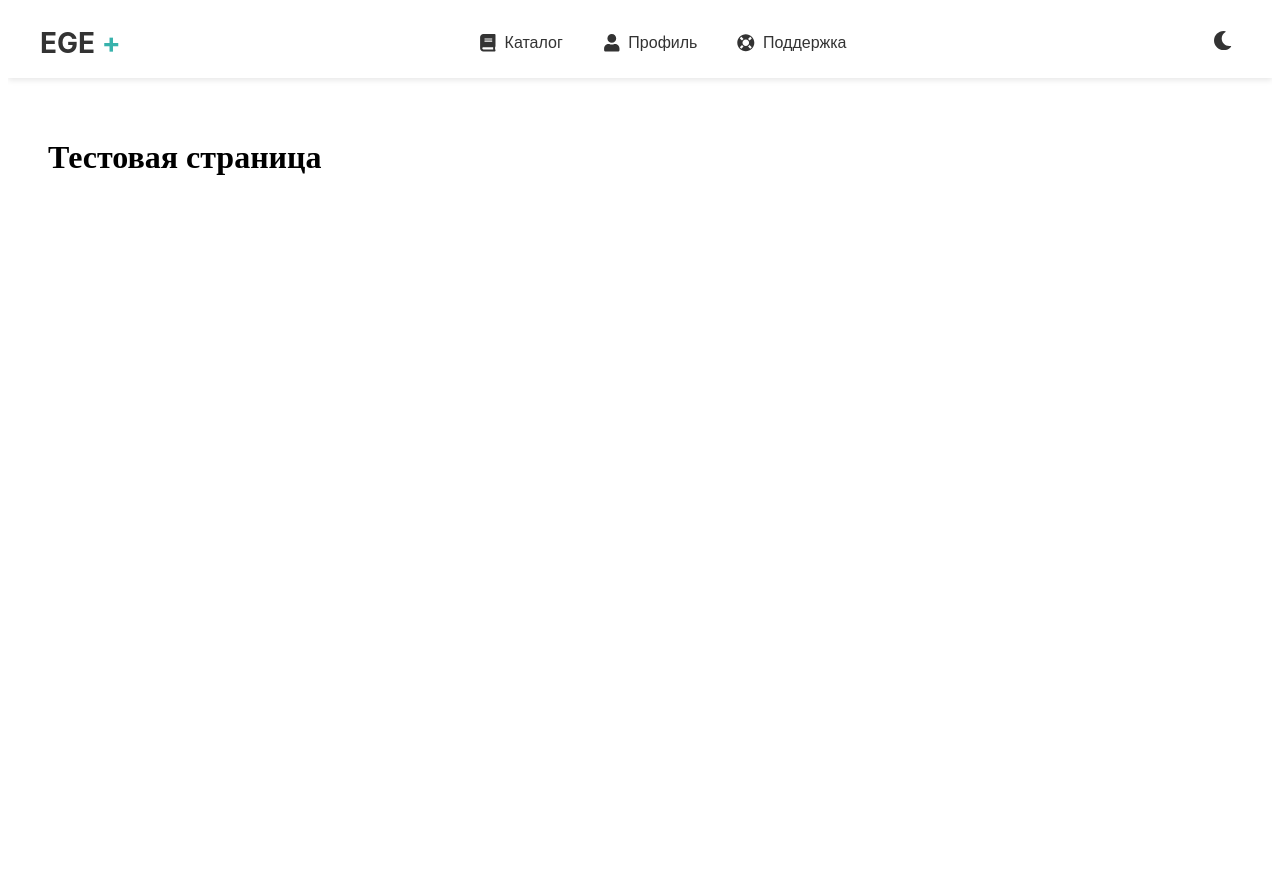
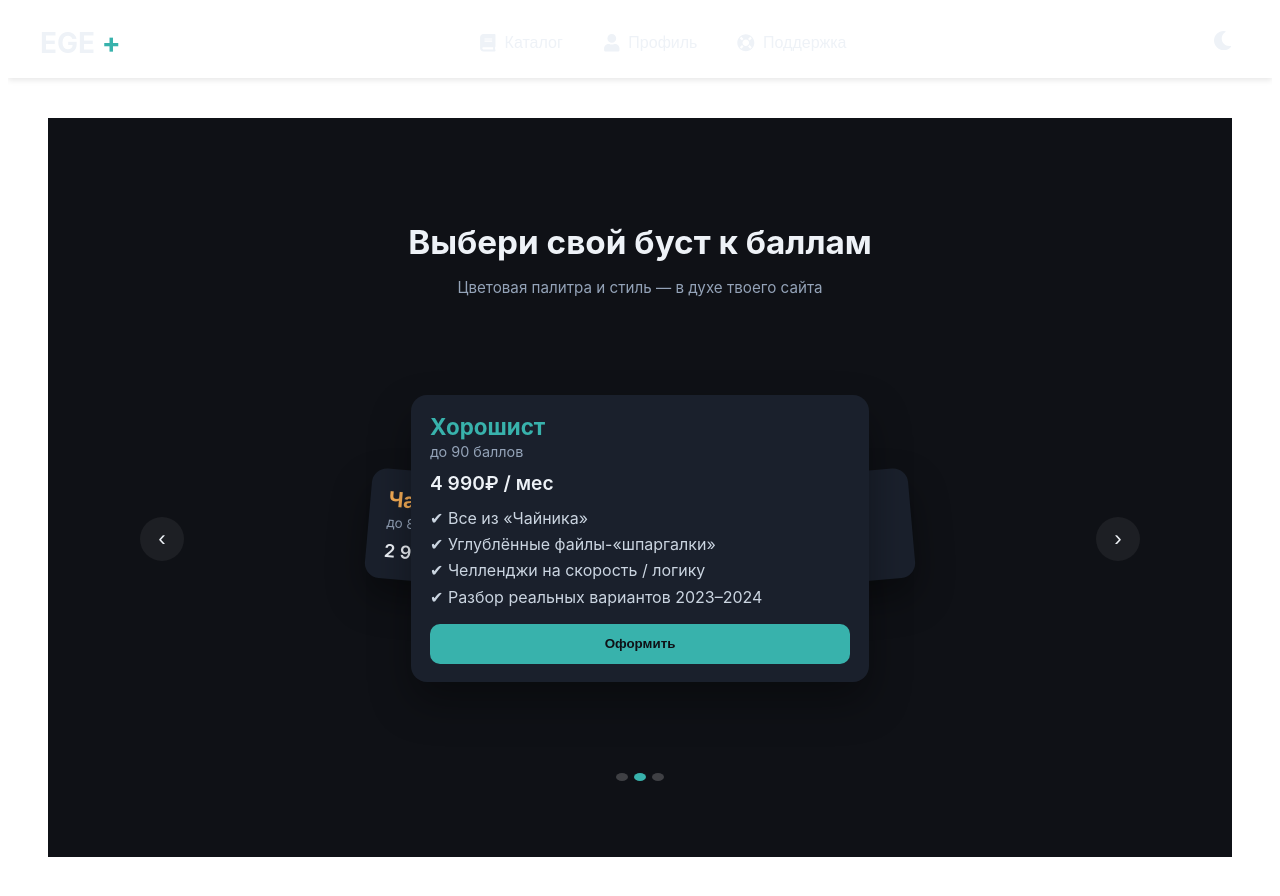
Before and after one commit to RubachokBoss/MathEge, a React (Create React App) app: page / in a window 1280 px wide. Shown: the top 896 px of the page. Before the commit the page ends 800 px from the top, so only its background shows below. Built offline with nearby package versions, Linux system fonts and the light colour scheme.

Commit message:
price add

```diff
--- a/src/App.jsx
+++ b/src/App.jsx
@@ -1,12 +1,13 @@
 import React from 'react';
 import Header from './Header';
+import PricingSection from './blocks/pricelist';
 
 function App() {
   return (
     <div>
       <Header />
       <main style={{ padding: '40px' }}>
-        <h1>Тестовая страница</h1>
+        <PricingSection />
       </main>
     </div>
   );
--- /dev/null
+++ b/src/blocks/pricelist.css
@@ -0,0 +1,148 @@
+:root{
+  --bg-dark: #0f1116;
+  --fg: #eef2f7;
+  --card: #1a202c;
+  --muted: #94a3b8;
+  --accent: #38b2ac;
+}
+
+.pricing-section{
+  background: var(--bg-dark);
+  color: var(--fg);
+  font-family: 'Inter', sans-serif;
+  padding: clamp(3rem, 6vw, 5rem) 1rem;
+}
+
+.pricing-header{
+  text-align: center;
+  margin-bottom: 2rem;
+}
+.pricing-header h2{
+  font-size: clamp(1.8rem, 2.6vw, 2.4rem);
+  margin-bottom: .4rem;
+}
+.pricing-header p{
+  color: var(--muted);
+  font-size: .95rem;
+}
+
+.stack-wrapper{
+  position: relative;
+  max-width: 980px;
+  margin: 0 auto;
+}
+
+.stack{
+  position: relative;
+  height: 420px;
+  display: flex;
+  justify-content: center;
+  align-items: center;
+  perspective: 1200px;
+}
+
+.card{
+  position: absolute;
+  width: min(90%, 420px);
+  background: var(--card);
+  border-radius: 16px;
+  box-shadow: 0 20px 40px rgba(0,0,0,.35);
+  padding: 1.1rem 1.2rem;
+  cursor: pointer;
+  user-select: none;
+  transform-origin: 50% 80%;
+}
+
+.card-head h3{
+  margin: 0;
+  font-size: 1.4rem;
+}
+.subtitle{
+  display: inline-block;
+  margin-top: .2rem;
+  color: var(--muted);
+  font-size: .9rem;
+}
+.price{
+  margin-top: .6rem;
+  font-size: 1.2rem;
+  font-weight: 600;
+}
+
+.card-body{
+  margin-top: .8rem;
+}
+.features{
+  list-style: none;
+  margin: 0 0 1rem 0;
+  padding: 0;
+  color: #cbd5e1;
+}
+.features li{
+  margin: .35rem 0;
+  line-height: 1.3;
+}
+.buy-btn{
+  width: 100%;
+  border: none;
+  color: #0f1116;
+  font-weight: 600;
+  padding: .8rem 1rem;
+  border-radius: 10px;
+  cursor: pointer;
+  transition: transform .12s;
+}
+.buy-btn:active{
+  transform: scale(.98);
+}
+
+/* Навигация */
+.nav-btn{
+  position: absolute;
+  top: 50%;
+  transform: translateY(-50%);
+  background: rgba(255,255,255,.06);
+  border: none;
+  color: var(--fg);
+  width: 44px;
+  height: 44px;
+  border-radius: 50%;
+  font-size: 1.4rem;
+  cursor: pointer;
+  transition: background .2s;
+  z-index: 99;
+}
+.nav-btn:hover{
+  background: rgba(255,255,255,.12);
+}
+.prev{ left: -10px; }
+.next{ right: -10px; }
+
+.dots{
+  margin-top: 1.5rem;
+  display: flex;
+  justify-content: center;
+  gap: .4rem;
+}
+.dot{
+  width: 8px; height: 8px;
+  background: rgba(255,255,255,.2);
+  border: none;
+  border-radius: 50%;
+  cursor: pointer;
+}
+.dot.active{
+  background: var(--accent);
+}
+
+/* Адаптив */
+@media (max-width: 680px){
+  .stack{
+    height: 500px;
+  }
+  .card{
+    width: 92%;
+  }
+  .prev{ left: 4px; }
+  .next{ right: 4px; }
+}
--- /dev/null
+++ b/src/blocks/pricelist.jsx
@@ -0,0 +1,143 @@
+import React, { useState, useMemo } from 'react';
+import { motion, AnimatePresence } from 'framer-motion';
+import './pricelist.css';
+
+const PLANS = [
+  {
+    id: 0,
+    title: 'Чайник',
+    subtitle: 'до 80 баллов',
+    price: '2 990₽ / мес',
+    accent: '#f6ad55',
+    features: [
+      'Короткие ролики 2–5 мин',
+      'База + разборы самых частых ошибок',
+      'Домашки с автопроверкой',
+      'Чат-бот-помощник'
+    ]
+  },
+  {
+    id: 1,
+    title: 'Хорошист',
+    subtitle: 'до 90 баллов',
+    price: '4 990₽ / мес',
+    accent: '#38b2ac',
+    features: [
+      'Все из «Чайника»',
+      'Углублённые файлы-«шпаргалки»',
+      'Челленджи на скорость / логику',
+      'Разбор реальных вариантов 2023–2024'
+    ]
+  },
+  {
+    id: 2,
+    title: 'Отличник',
+    subtitle: 'до 100 баллов',
+    price: '7 990₽ / мес',
+    accent: '#805ad5',
+    features: [
+      'Все из «Хорошиста»',
+      'Личные мит-ревью со срезом слабых мест',
+      'Тренажёры 18–19 заданий',
+      'Персональный план до ЕГЭ'
+    ]
+  }
+];
+
+export default function PricingSection() {
+  const [active, setActive] = useState(1);
+
+  const goPrev = () => setActive(a => (a - 1 + PLANS.length) % PLANS.length);
+  const goNext = () => setActive(a => (a + 1) % PLANS.length);
+
+  const calcCardState = (i) => {
+    const offset = i - active;
+    // замыкаем по кругу (чтобы 0 был «справа» от 2 и т.д.)
+    const length = PLANS.length;
+    let shortest = offset;
+    if (offset > length / 2) shortest = offset - length;
+    if (offset < -length / 2) shortest = offset + length;
+
+    const depth = Math.abs(shortest);
+    const scale = 1 - depth * 0.06;
+    const x = shortest * 60;
+    const rotate = shortest * -5;
+    const zIndex = length - depth;
+    const opacity = depth > 2 ? 0 : 1;
+
+    return { x, scale, rotate, zIndex, opacity, isActive: shortest === 0 };
+  };
+
+  const stack = useMemo(() => PLANS.map((p, i) => ({ ...p, ...calcCardState(i) })), [active]);
+
+  return (
+    <section className="pricing-section" id="pricing">
+      <div className="pricing-header">
+        <h2>Выбери свой буст к баллам</h2>
+        <p>Цветовая палитра и стиль — в духе твоего сайта</p>
+      </div>
+
+      <div className="stack-wrapper">
+        <button className="nav-btn prev" onClick={goPrev} aria-label="предыдущий тариф">‹</button>
+
+        <div className="stack">
+          {stack.map((plan) => (
+            <motion.article
+              key={plan.id}
+              className="card"
+              style={{ zIndex: plan.zIndex }}
+              animate={{
+                x: plan.x,
+                scale: plan.scale,
+                rotateZ: plan.rotate,
+                opacity: plan.opacity
+              }}
+              transition={{ type: 'spring', stiffness: 260, damping: 20 }}
+              onClick={() => setActive(plan.id)}
+            >
+              <header className="card-head">
+                <h3 style={{ color: plan.accent }}>{plan.title}</h3>
+                <span className="subtitle">{plan.subtitle}</span>
+                <div className="price">{plan.price}</div>
+              </header>
+
+              <AnimatePresence initial={false}>
+                {plan.isActive && (
+                  <motion.div
+                    className="card-body"
+                    initial={{ opacity: 0, height: 0 }}
+                    animate={{ opacity: 1, height: 'auto' }}
+                    exit={{ opacity: 0, height: 0 }}
+                    transition={{ duration: 0.25 }}
+                  >
+                    <ul className="features">
+                      {plan.features.map((f, idx) => (
+                        <li key={idx}>✔ {f}</li>
+                      ))}
+                    </ul>
+                    <button className="buy-btn" style={{ background: plan.accent }}>
+                      Оформить
+                    </button>
+                  </motion.div>
+                )}
+              </AnimatePresence>
+            </motion.article>
+          ))}
+        </div>
+
+        <button className="nav-btn next" onClick={goNext} aria-label="следующий тариф">›</button>
+      </div>
+
+      <div className="dots">
+        {PLANS.map((_, i) => (
+          <button
+            key={i}
+            className={`dot ${i === active ? 'active' : ''}`}
+            onClick={() => setActive(i)}
+            aria-label={`переключиться на тариф ${i + 1}`}
+          />
+        ))}
+      </div>
+    </section>
+  );
+}
```
